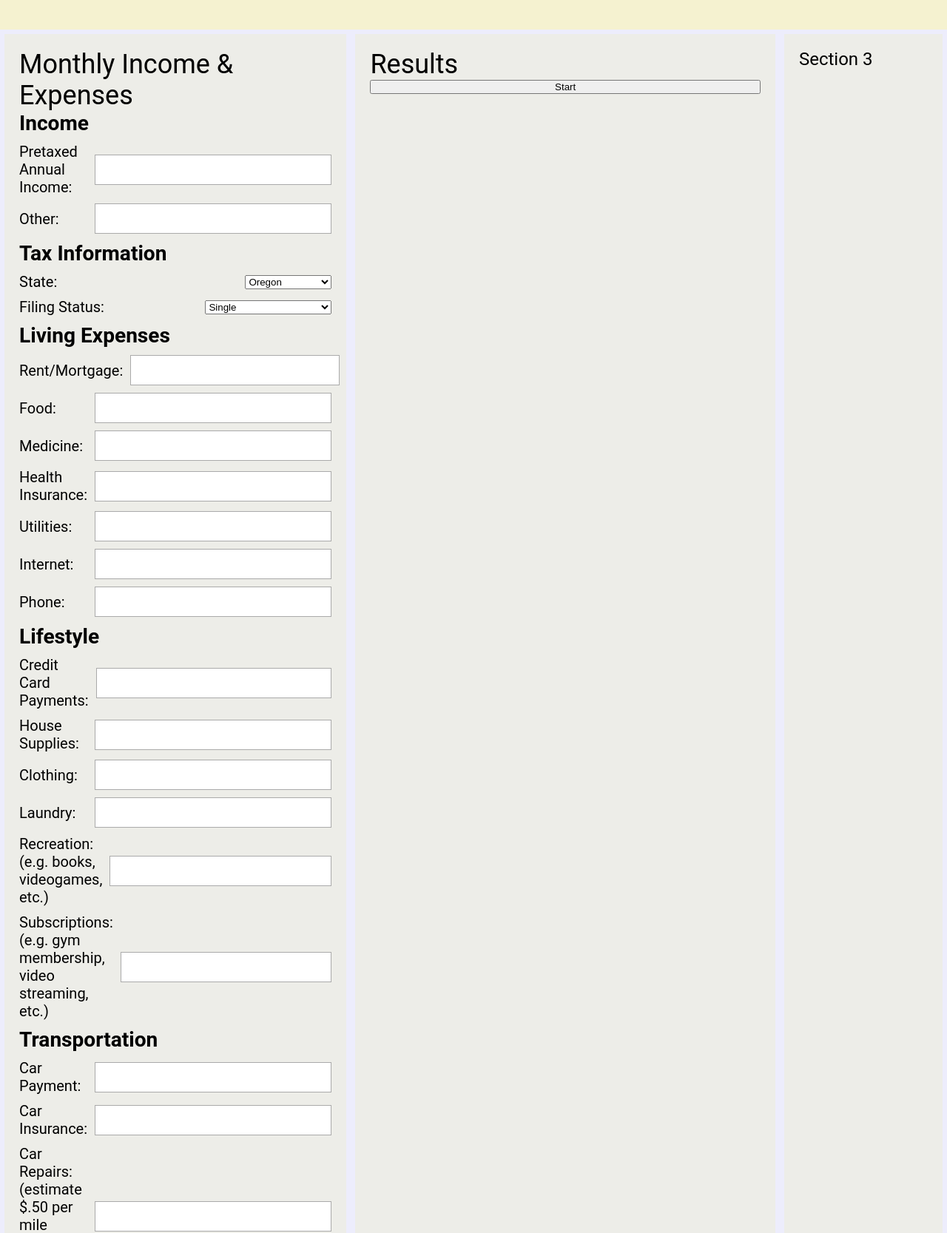
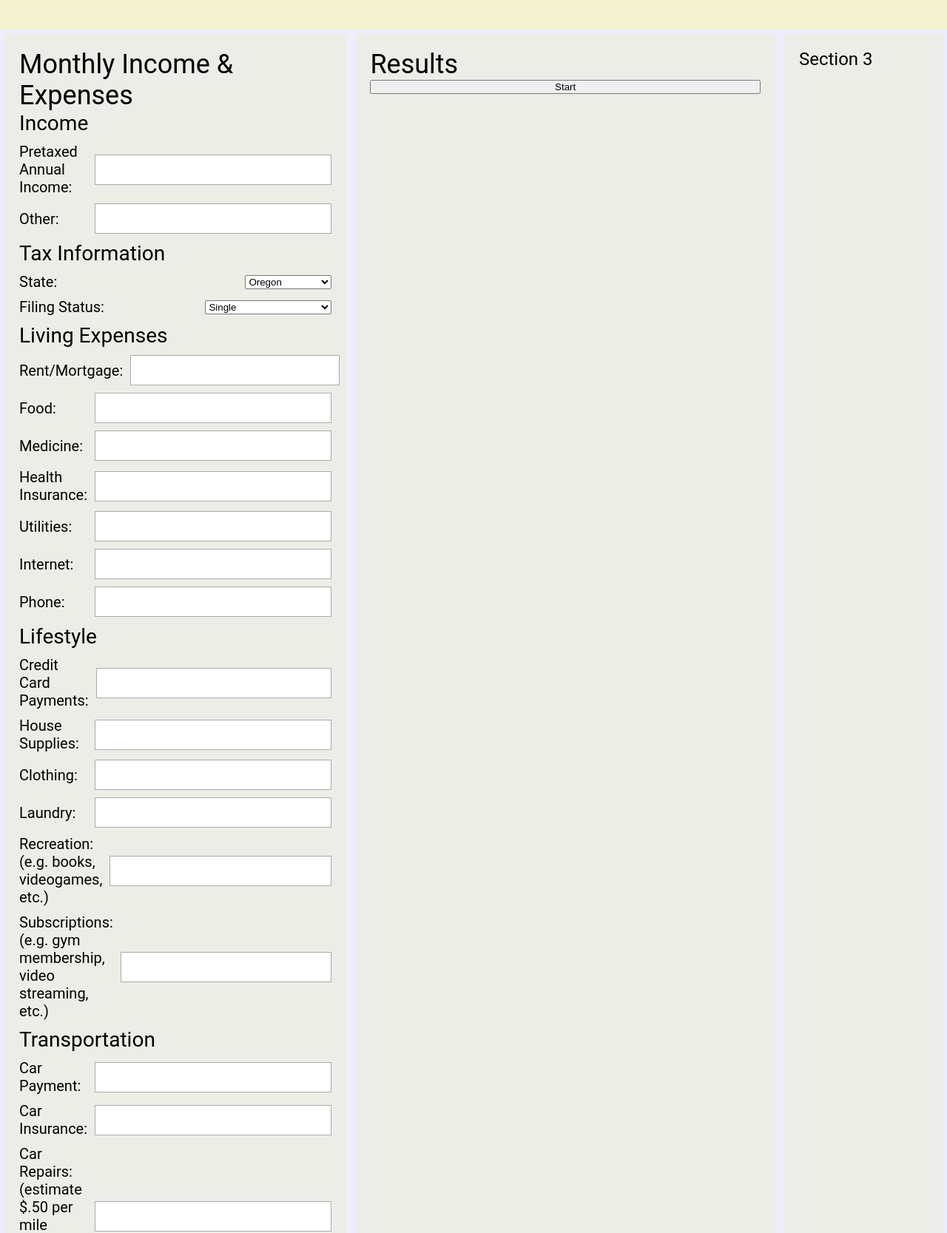
Before and after one commit to osu-cs290-f19/final-project-benny-s-budget, a Node server app: page /budget in a window 1280 px wide. Shown: the part 146-1813 px from the top of the page at 74% size. Run offline with Node 20, Linux system fonts and the light colour scheme; some libraries are stand-ins or nearby versions.

Commit message:
Added h3

```diff
--- a/public/style.css
+++ b/public/style.css
@@ -66,7 +66,7 @@ header img {
 	width: 33vw;
 }
 
-h2 {
+h2, h3 {
 	font-weight: normal;
 }
 
```
